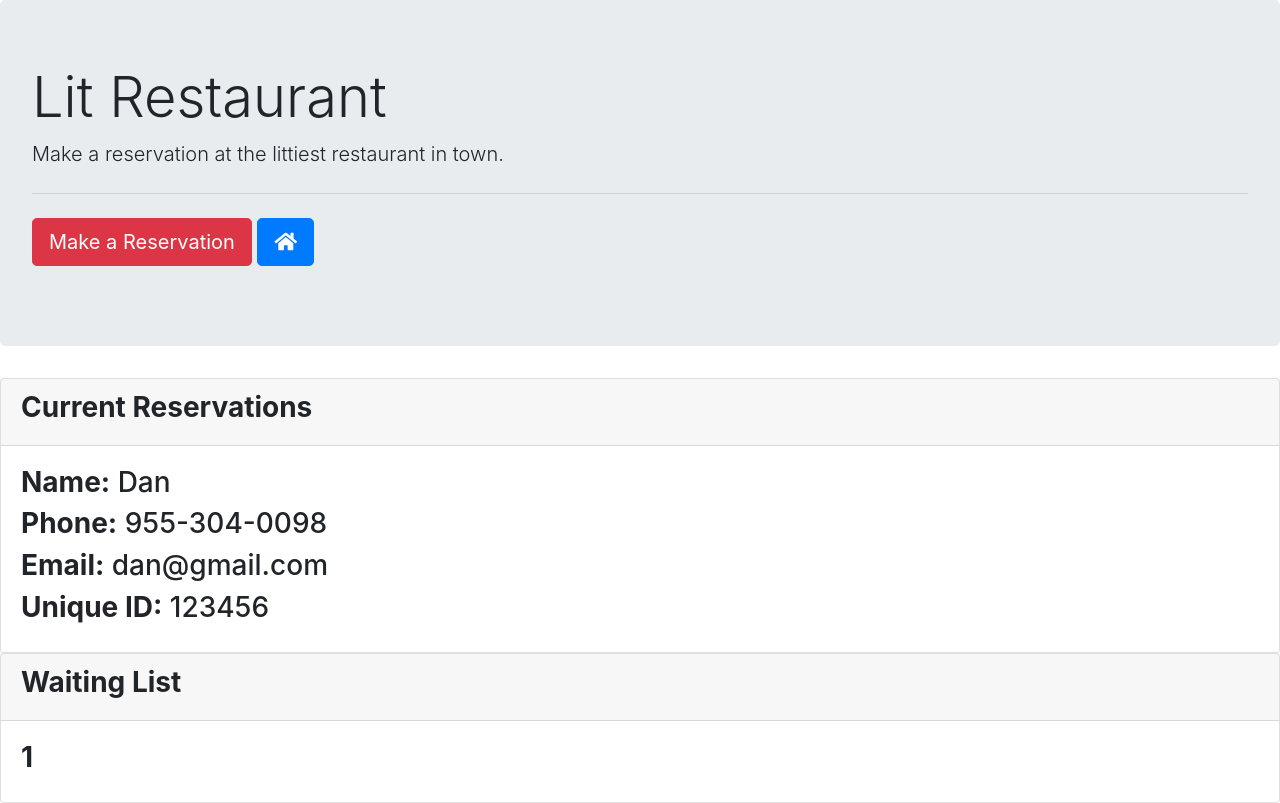
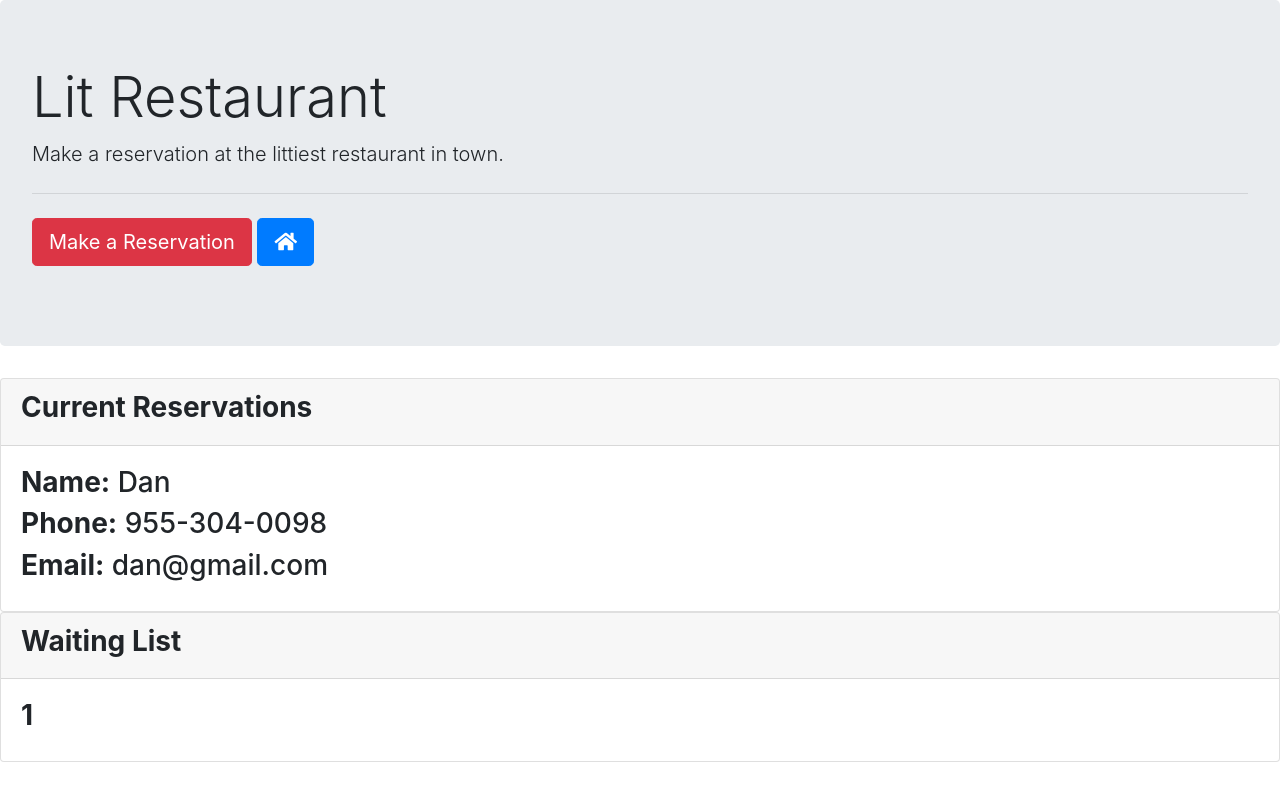
Before and after one commit to Parker-Tech/lit-restaurant, a website: page table.html in a window 1280 px wide. Drawn offline with nearby package versions, Linux system fonts and the light colour scheme.

Commit message:
got rid of uniqen id

```diff
--- a/table.html
+++ b/table.html
@@ -73,7 +73,7 @@
         <h3><strong>Name:</strong> <span id="name">Dan</span></h3>
         <h3><strong>Phone:</strong> <span id="phone">955-304-0098</span></h3>
         <h3><strong>Email:</strong> <span id="email">dan@gmail.com</span></h3>
-        <h3><strong>Unique ID:</strong> <span id="id">123456</span></h3>
+
       </div>
     </div>
   </div>
```
